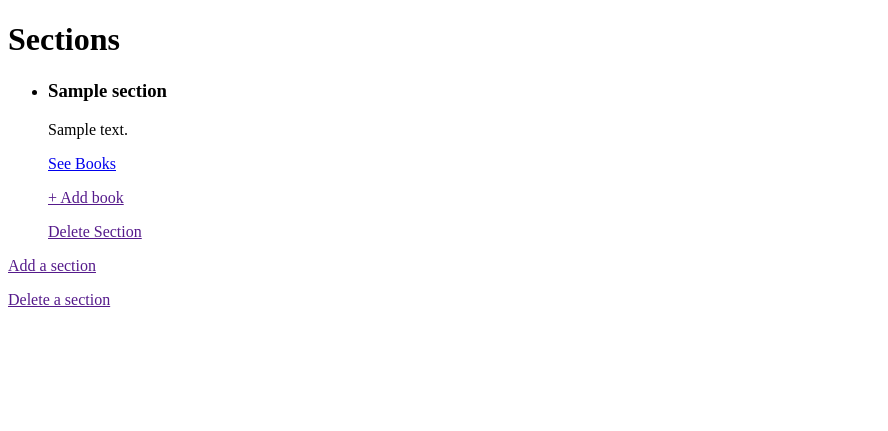
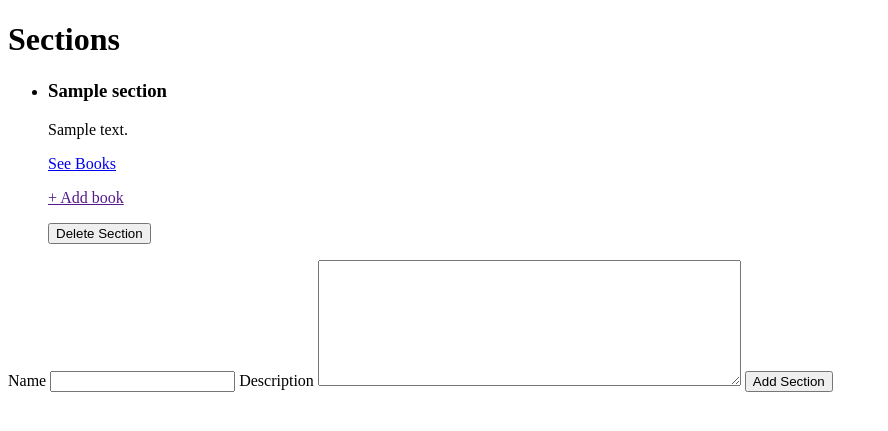
Before and after one commit to Param302/Library-Management-System, a Flask app: page /sections in a window 1280 px wide. Shown: the top 431 px of the page, without its empty margins (0-888 px from the left). Run offline with Flask 3, Linux system fonts and the light colour scheme; a user stored in the database is signed in; tables that the repository leaves empty hold one stand-in row (values such as "Sample post").

Commit message:
Added Section API with GET,POST,DELETE method

```diff
--- a/api.py
+++ b/api.py
@@ -1,14 +1,75 @@
-from utils import get_sections
+from models import Section
+from utils import get_books_by_section, get_sections
 
-from flask_restful import Resource
+from app import db
+from flask_restful import Resource, reqparse, fields, marshal_with
 
 
-class Section(Resource):
-    def get(self):
-        return {"sections": get_sections()}
+course_parser = reqparse.RequestParser()
+course_parser.add_argument("course_id", type=int, required=True)
+course_parser.add_argument("course_name", type=str, required=True)
+course_parser.add_argument("course_code", type=str, required=True)
+course_parser.add_argument("course_description", type=str)
 
+course_fields = {
+    "course_id": fields.Integer,
+    "course_name": fields.String,
+    "course_code": fields.String,
+    "course_description": fields.String
+}
+
+section_parser = reqparse.RequestParser()
+section_parser.add_argument("name", type=str, required=True)
+section_parser.add_argument("description", type=str)
+
+section_fields = {
+    "section_id": fields.Integer,
+    "name": fields.String,
+    "description": fields.String,
+    "created_at": fields.DateTime
+}
+
+section_books_fields = {
+    "book_id": fields.Integer,
+    "title": fields.String,
+    "author": fields.String,
+    "section_id": fields.Integer,
+    "filename": fields.String,
+    "filetype": fields.String,
+    "created_at": fields.DateTime
+}
+
+class SectionAPI(Resource):
+    @marshal_with(section_books_fields)
+    def get(self, section_id):
+        section = Section.query.get(section_id)
+        section_books = get_books_by_section(section_id)
+        if not section:
+            return {"message": "Section not found"}, 404
+        return section_books, 200
+
+    @marshal_with(section_fields)
     def post(self):
-        pass
+        args = section_parser.parse_args()
+        name = args.get("name")
+        description = args.get("description", "")
+        section = Section.query.filter_by(name=name).first()
+        if section:
+            return {"message": "Section already exists"}, 409
+
+        section = Section(name=name, description=description)
+        db.session.add(section)
+        db.session.commit()
+        return section, 201
+
+    @marshal_with(section_fields)
+    def delete(self, section_id):
+        section = Section.query.get(section_id)
+        if not section:
+            return {"message": "Section not found"}, 404
+        db.session.delete(section)
+        db.session.commit()
+        return section, 200
 
 
     ...
--- a/app.py
+++ b/app.py
@@ -6,7 +6,7 @@ from flask_login import LoginManager
 from flask_sqlalchemy import SQLAlchemy
 
 db = SQLAlchemy()
-api = Api()
+# api = Api()
 
 def create_app():
     app = Flask(__name__, template_folder='templates')
@@ -14,13 +14,13 @@ def create_app():
     app.secret_key = "Some key"
 
     db.init_app(app)
-    api.init_app(app)
+    api = Api(app)
     bcrypt = Bcrypt(app)
     migrate = Migrate(app, db)
     login_manager = LoginManager(app)
 
     from models import User
-    from api import Section
+    from api import SectionAPI
     from routes import user_routes, librarian_routes
 
     @login_manager.user_loader
@@ -35,6 +35,6 @@ def create_app():
     user_routes(app, db, bcrypt)
     librarian_routes(app, db, bcrypt)
 
-    api.add_resource(Section, '/api/section')
+    api.add_resource(SectionAPI, '/api/section', '/api/section/<int:section_id>')
 
     return app
--- a/routes.py
+++ b/routes.py
@@ -1,8 +1,10 @@
 from functools import wraps
+import json
+import requests
 from utils import get_books_by_section, is_valid_password, get_sections, get_user_books, get_users, get_books_data
 from models import User, Section, Book, Transaction, Feedback
 
-from flask import render_template, request, redirect, url_for
+from flask import render_template, request, redirect, url_for, jsonify
 from flask_login import current_user, login_required, login_user, logout_user
 
 
@@ -157,22 +159,36 @@ def librarian_routes(app, db, bcrypt):
         users = get_users()
         return render_template("admin_dash.html", admin=current_user, users=users)
 
-    @app.route('/sections')
+    @app.route('/sections', methods=['GET', 'POST'])
     @login_required
     @role_required("admin")
     def all_sections():
+        code = None
+        if request.method=="POST":
+            if request.form.get("name"):    # For Adding a section
+                req = requests.post("http://localhost:5000/api/section", json=request.form.to_dict(), headers={'Content-Type': 'application/json'})
+            else:                           # For Deleting a section
+                req = requests.delete(f"http://localhost:5000/api/section/{request.form.get('section_id')}", json=request.form.to_dict(), headers={'Content-Type': 'application/json'})
+
+            code = req.status_code
         sections = get_sections()
-        return render_template("all_sections.html", sections=sections)
+        return render_template("all_sections.html", sections=sections, code=code)
 
-    @app.route('/section/<string:section>')
+    # !PENDING: Adding Books in section and CRUD API of section and books
+
+
+    @app.route('/s/<int:section_id>')
     @login_required
     @role_required("admin")
-    def section(section):
-        section = Section.query.filter_by(name=section).first()
-        sec_books = get_books_by_section(section.section_id)
-        return render_template("section.html", section=section, books=sec_books)
-
-    # !PENDING: Adding Books in section and CRUD API of section and books
+    def section(section_id):
+        section = Section.query.get(section_id)
+        if not section:
+            return redirect(url_for('all_sections'))
+        req = requests.get(f"http://localhost:5000/api/section/{section_id}")
+        print(req.status_code)
+        print(req.json(), type(req.json()))
+        # return render_template("section.html", section=section, )
+        return render_template("section.html", section=section, books=req.json())
 
     @app.route('/book_status')
     @login_required
--- a/templates/all_sections.html
+++ b/templates/all_sections.html
@@ -1,10 +1,12 @@
 <!DOCTYPE html>
 <html lang="en">
+
 <head>
     <meta charset="UTF-8">
     <meta name="viewport" content="width=device-width, initial-scale=1.0">
     <title>Sections | Library Management System</title>
 </head>
+
 <body>
     <h1>Sections</h1>
     <ul>
@@ -12,14 +14,25 @@
         <li>
             <h3>{{section.name}}</h3>
             <p>{{section.description}}</p>
-                <p><a href="/sections/{{section.name}}">See Books</a></p>
+            <p><a href="/s/{{section.section_id}}">See Books</a></p>
             <p><a href="">+ Add book</a></p>
-                <p><a href="">Delete Section</a></p>
+            <form action="/sections" method="POST">
+                <input type="hidden" name="section_id" value="{{section.section_id}}">
+                <button>Delete Section</button>
+            </form>
         </li>
         {% endfor %}
     </ul>
-    <p><a href="">Add a section</a></p>
-    <p><a href="">Delete a section</a></p>
+    {% if code %}
+    <h3>Code: {{ code }}</h3>
+    {% endif %}
+    <form action="/sections" method="POST">
+        <label for="name">Name</label>
+        <input type="text" name="name" id="name">
+        <label for="description">Description</label>
+        <textarea name="description" id="description" cols="50" rows="8"></textarea>
+        <button type="submit">Add Section</button>
+    </form>
+</body>
 
-</body>
 </html>
```
Lines whose indentation alone changed are shown as unchanged.
